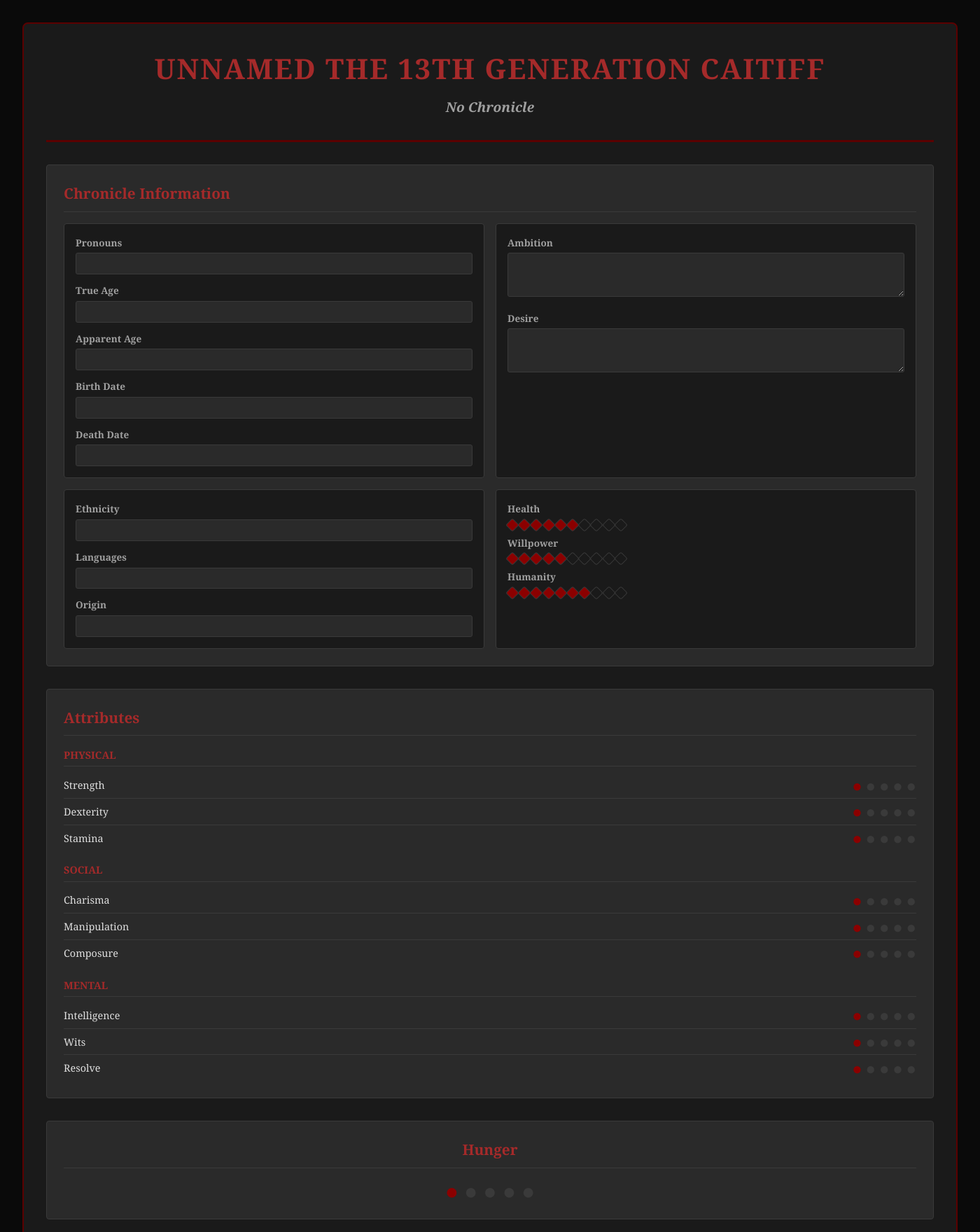
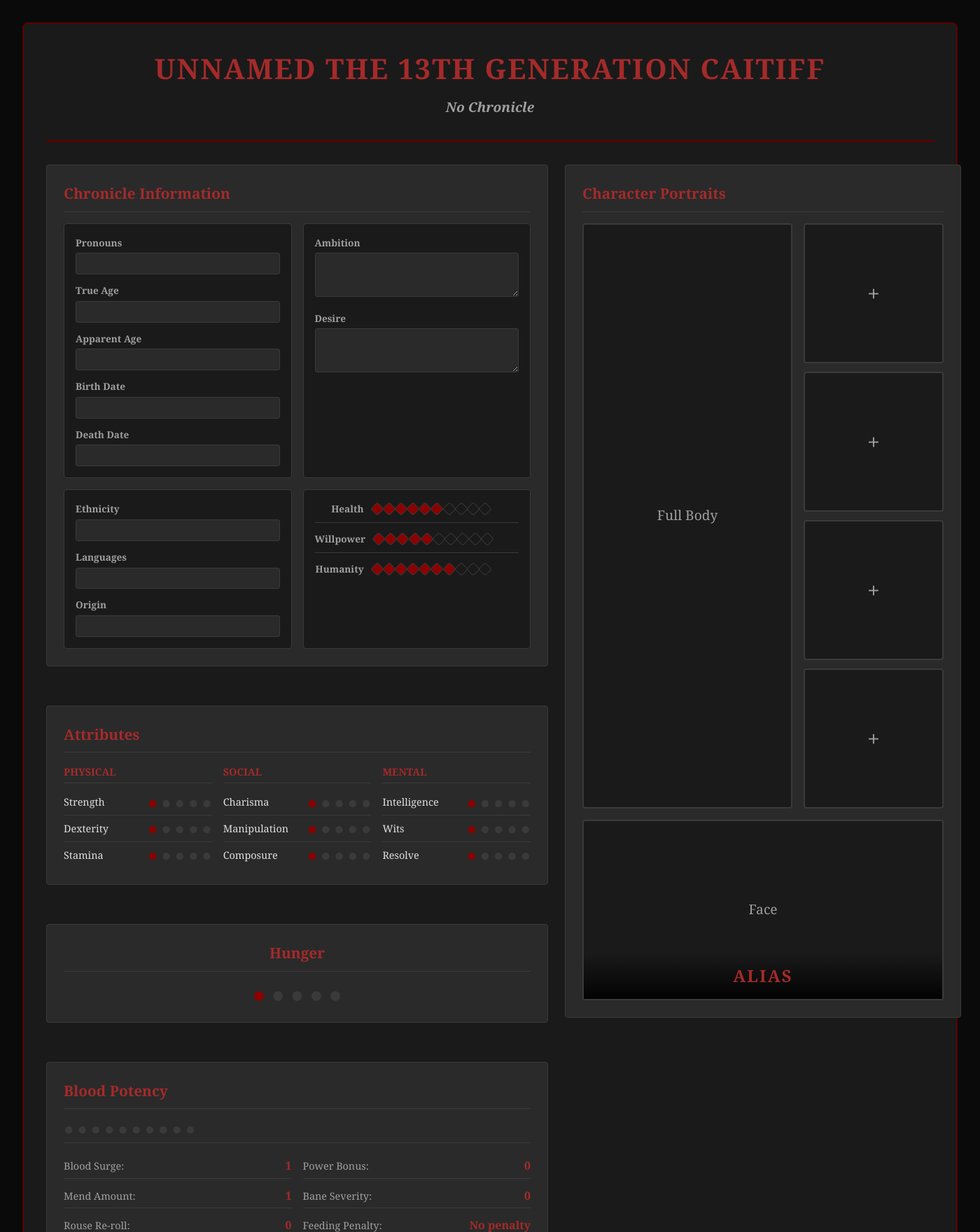
Before and after one commit to Mashbybot/wod-character-sheets, a FastAPI app: template templates/vtm/character_sheet.html in a window 1400 px wide. Shown: the part 84-1844 px from the top of the page at 70% size. Run offline with FastAPI, Linux system fonts and the light colour scheme; the template is opened without the code that fills it, so the values that code supplies are empty; parts of the project's set-up code (start-up, migrations or seed data) failed here and were passed over.

Commit message:
Phase 1 fixes

```diff
--- a/app/static/css/vtm-phase1.css
+++ b/app/static/css/vtm-phase1.css
@@ -23,6 +23,22 @@
     color: var(--text-gray);
     font-style: italic;
     margin-bottom: 0.5rem;
+}
+
+/* ===== 3-COLUMN GRID (MAIN STRUCTURE) ===== */
+.sheet-grid-three-column {
+    display: grid;
+    grid-template-columns: 1fr 1fr 1fr;
+    gap: 1.5rem;
+    margin-bottom: 2rem;
+}
+
+.column-one,
+.column-two,
+.column-three {
+    display: flex;
+    flex-direction: column;
+    gap: 1.5rem;
 }
 
 /* ===== 4-BOX CHRONICLE INFO GRID ===== */
@@ -71,25 +87,35 @@
 .trackers-compact {
     display: flex;
     flex-direction: column;
-    gap: 0.5rem;
+    gap: 0.75rem;
 }
 
 .tracker-row-compact {
     display: flex;
-    flex-direction: column;
-    gap: 0.3rem;
+    align-items: center;
+    gap: 0.75rem;
+    padding-bottom: 0.5rem;
+    border-bottom: 1px solid var(--border-color);
+}
+
+.tracker-row-compact:last-child {
+    border-bottom: none;
+    padding-bottom: 0;
 }
 
 .tracker-row-compact label {
     font-size: 0.85rem;
     color: var(--text-gray);
     font-weight: bold;
+    min-width: 70px;
+    text-align: right;
 }
 
 .box-tracker-small {
     display: flex;
     gap: 0.2rem;
     flex-wrap: wrap;
+    flex: 1;
 }
 
 .health-box.small,
@@ -181,10 +207,11 @@
     margin: 2rem 0;
 }
 
-/* ===== 6-BOX PORTRAIT GRID ===== */
-.portrait-six-box .portrait-grid {
+/* ===== 6-BOX PORTRAIT GRID (FIXED LAYOUT) ===== */
+.portrait-six-box .portrait-grid-fixed {
     display: grid;
-    grid-template-columns: 300px 1fr;
+    grid-template-columns: 300px 200px;
+    grid-template-rows: auto auto;
     gap: 1rem;
     min-height: 600px;
 }
@@ -208,31 +235,33 @@
     border-color: var(--vtm-red);
 }
 
+/* Body: Tall, left side, spans 2 rows */
 .portrait-body {
-    grid-row: 1 / 3;
-    min-height: 600px;
+    grid-column: 1;
+    grid-row: 1 / 2;
+    min-height: 400px;
 }
 
-.portrait-right-column {
+/* Hobby Stack: Right side, top, spans 1 row */
+.hobby-stack {
+    grid-column: 2;
+    grid-row: 1;
     display: flex;
     flex-direction: column;
-    gap: 1rem;
-}
-
-.hobby-grid {
-    display: grid;
-    grid-template-columns: 1fr 1fr;
     gap: 0.75rem;
 }
 
 .portrait-hobby {
     aspect-ratio: 1;
-    min-height: 120px;
+    min-height: 90px;
 }
 
+/* Face: Below body, left side */
 .portrait-face {
-    aspect-ratio: 1;
-    min-height: 280px;
+    grid-column: 1 / 3;
+    grid-row: 2;
+    aspect-ratio: 2;
+    min-height: 200px;
 }
 
 .portrait-placeholder,
@@ -396,6 +425,14 @@
 
 /* ===== RESPONSIVE ADJUSTMENTS ===== */
 @media (max-width: 1400px) {
+    .sheet-grid-three-column {
+        grid-template-columns: 1fr 1fr;
+    }
+
+    .column-three {
+        grid-column: 1 / 3;
+    }
+
     .identity-skills-split {
         grid-template-columns: 1fr;
     }
@@ -406,27 +443,48 @@
         text-align: center;
         margin: 1rem 0;
     }
-
-    .attributes-three-column {
-        grid-template-columns: 1fr;
-    }
 }
 
 @media (max-width: 1200px) {
+    .sheet-grid-three-column {
+        grid-template-columns: 1fr;
+    }
+
+    .column-three {
+        grid-column: 1;
+    }
+
     .four-box-grid {
         grid-template-columns: 1fr;
     }
 
-    .portrait-grid {
+    .portrait-grid-fixed {
         grid-template-columns: 1fr;
     }
 
     .portrait-body {
         grid-row: auto;
+        grid-column: 1;
         min-height: 400px;
     }
 
+    .hobby-stack {
+        grid-column: 1;
+        grid-row: auto;
+        flex-direction: row;
+        flex-wrap: wrap;
+    }
+
+    .portrait-face {
+        grid-column: 1;
+        grid-row: auto;
+    }
+
     .bp-two-column {
+        grid-template-columns: 1fr;
+    }
+
+    .attributes-three-column {
         grid-template-columns: 1fr;
     }
 }
@@ -434,10 +492,6 @@
 @media (max-width: 768px) {
     .character-title {
         font-size: 1.8rem;
-    }
-
-    .hobby-grid {
-        grid-template-columns: 1fr 1fr;
     }
 }
 
--- a/app/static/js/character-sheet.js
+++ b/app/static/js/character-sheet.js
@@ -110,6 +110,7 @@ function characterSheet(characterId) {
             willpower_superficial: 0,
             willpower_aggravated: 0,
             humanity_current: 7,
+            humanity_stained: 0,
 
             // Disciplines (5 slots)
             discipline_1_name: '',
@@ -422,7 +423,7 @@ function characterSheet(characterId) {
 
         getHumanityState(index) {
             const current = this.data.humanity_current || 7;
-            const stained = 0; // TODO: Add stain tracking if needed
+            const stained = this.data.humanity_stained || 0;
 
             if (index <= current - stained) return 'filled';
             if (index <= current) return 'stained';
@@ -430,7 +431,21 @@ function characterSheet(characterId) {
         },
 
         clickHumanity(index) {
-            this.data.humanity_current = index;
+            const current = this.data.humanity_current || 7;
+
+            if (index === current) {
+                // Clicking current humanity - decrease it
+                this.data.humanity_current = Math.max(index - 1, 0);
+            } else if (index < current) {
+                // Clicking below current - add stain
+                const stainedCount = current - index;
+                this.data.humanity_stained = stainedCount;
+            } else {
+                // Clicking above current - increase humanity
+                this.data.humanity_current = index;
+                this.data.humanity_stained = 0;
+            }
+
             this.autoSave();
         },
 
--- a/templates/vtm/character_sheet.html
+++ b/templates/vtm/character_sheet.html
@@ -24,11 +24,11 @@
         </div>
     </div>
 
-    <!-- 3-Column Grid Layout -->
-    <div class="sheet-grid-new">
+    <!-- 3-Column Grid Layout (ABOVE PAGE BREAK) -->
+    <div class="sheet-grid-three-column">
 
-        <!-- LEFT COLUMN -->
-        <div class="column-left-new">
+        <!-- COLUMN 1: Chronicle Info + Attributes + Hunger + Blood Potency -->
+        <div class="column-one">
 
             <!-- Chronicle Information - 4 Box Grid -->
             <section class="sheet-section chronicle-grid">
@@ -304,91 +304,17 @@
                 </div>
             </section>
 
-            <!-- VISUAL PAGE BREAK -->
-            <div class="page-break-divider"></div>
-
-            <!-- Touchstones -->
-            <section class="sheet-section">
-                <h2>Touchstones</h2>
-
-                <template x-for="(touchstone, index) in touchstones" :key="index">
-                    <div class="touchstone-entry">
-                        <div class="touchstone-header">
-                            <strong>Touchstone <span x-text="index + 1"></span></strong>
-                            <button type="button" @click="removeTouchstone(index)" class="btn-remove-small">×</button>
-                        </div>
-                        <div class="form-group">
-                            <label>Name</label>
-                            <input type="text" x-model="touchstone.name" @input.debounce.2s="autoSave()">
-                        </div>
-                        <div class="form-group">
-                            <label>Description</label>
-                            <textarea x-model="touchstone.description" @input.debounce.2s="autoSave()" rows="2"></textarea>
-                        </div>
-                        <div class="form-group">
-                            <label>Conviction</label>
-                            <textarea x-model="touchstone.conviction" @input.debounce.2s="autoSave()" rows="1"></textarea>
-                        </div>
-                    </div>
-                </template>
-
-                <button type="button"
-                        @click="addTouchstone()"
-                        x-show="touchstones.length < 3"
-                        class="btn-add">+ Add Touchstone</button>
-            </section>
-
-            <!-- History in Life -->
-            <section class="sheet-section">
-                <h2>History in Life</h2>
-                <textarea x-model="data.history_in_life"
-                          @input.debounce.2s="autoSave()"
-                          rows="8"
-                          placeholder="Character's mortal history..."></textarea>
-            </section>
-
-            <!-- After Death -->
-            <section class="sheet-section">
-                <h2>After Death</h2>
-                <textarea x-model="data.after_death"
-                          @input.debounce.2s="autoSave()"
-                          rows="8"
-                          placeholder="Character's unlife as a vampire..."></textarea>
-            </section>
-
-            <!-- Backgrounds, Merits & Flaws -->
-            <section class="sheet-section">
-                <h2>Backgrounds, Merits & Flaws</h2>
-
-                <template x-for="i in 6" :key="i">
-                    <div class="background-entry">
-                        <div class="form-group">
-                            <input type="text"
-                                   :x-model="`data.background_type_${i}`"
-                                   @input.debounce.2s="autoSave()"
-                                   :placeholder="`Type (e.g., Resources, Fame)`">
-                        </div>
-                        <div class="form-group">
-                            <textarea :x-model="`data.background_description_${i}`"
-                                      @input.debounce.2s="autoSave()"
-                                      rows="2"
-                                      placeholder="Description"></textarea>
-                        </div>
-                    </div>
-                </template>
-            </section>
-
         </div>
 
-        <!-- CENTER COLUMN -->
-        <div class="column-center-new">
+        <!-- COLUMN 2: Character Portraits -->
+        <div class="column-two">
 
             <!-- 6-Box Portrait Grid -->
             <section class="sheet-section portrait-six-box">
                 <h2>Character Portraits</h2>
 
-                <div class="portrait-grid">
-                    <!-- Body Portrait (tall, left) -->
+                <div class="portrait-grid-fixed">
+                    <!-- Left: Body (tall) -->
                     <div class="portrait-box portrait-body"
                          @dblclick="$refs.bodyInput.click()"
                          :style="data.portrait_body ? `background-image: url(${data.portrait_body})` : ''">
@@ -398,11 +324,10 @@
                     </div>
                     <input type="file" x-ref="bodyInput" @change="uploadPortrait($event, 'body')" accept="image/*" style="display: none;">
 
-                    <!-- Right side: 4 hobbies + face -->
-                    <div class="portrait-right-column">
-                        <!-- 4 Hobby Boxes -->
-                        <div class="hobby-grid">
+                    <!-- Right: 4 hobbies stacked vertically -->
+                    <div class="hobby-stack">
                         <template x-for="i in 4" :key="i">
+                            <div>
                                 <div class="portrait-box portrait-hobby"
                                      @dblclick="$refs[`hobby${i}Input`].click()"
                                      :style="data[`portrait_hobby_${i}`] ? `background-image: url(${data['portrait_hobby_' + i]})` : ''">
@@ -411,10 +336,11 @@
                                     </template>
                                 </div>
                                 <input type="file" :x-ref="`hobby${i}Input`" @change="uploadPortrait($event, `hobby_${i}`)" accept="image/*" style="display: none;">
+                            </div>
                         </template>
                     </div>
 
-                        <!-- Face Portrait (square, bottom) -->
+                    <!-- Bottom: Face (square, below body) -->
                     <div class="portrait-box portrait-face"
                          @dblclick="$refs.faceInput.click()"
                          :style="data.portrait_face ? `background-image: url(${data.portrait_face})` : ''">
@@ -432,24 +358,13 @@
                     </div>
                     <input type="file" x-ref="faceInput" @change="uploadPortrait($event, 'face')" accept="image/*" style="display: none;">
                 </div>
-                </div>
-            </section>
-
-            <!-- Notes -->
-            <section class="sheet-section">
-                <h2>Notes</h2>
-                <textarea x-model="data.notes"
-                          @input.debounce.2s="autoSave()"
-                          rows="12"
-                          placeholder="Additional notes..."></textarea>
             </section>
 
         </div>
 
-        <!-- RIGHT COLUMN -->
-        <div class="column-right-new">
+        <!-- COLUMN 3: Identity & Skills Split -->
+        <div class="column-three">
 
-            <!-- Identity & Skills Split (Above Page Break) -->
             <div class="identity-skills-split">
 
                 <!-- Identity (Left Sub-Column) -->
@@ -508,7 +423,6 @@
                             <label>Bane</label>
                             <select x-model="data.bane_type" @change="autoSave()">
                                 <option value="">Select Bane</option>
-                                <!-- Keep all your bane options here -->
                             </select>
                         </div>
 
@@ -521,14 +435,6 @@
                                 <option value="Harm">Harm</option>
                                 <option value="Paranoia">Paranoia</option>
                                 <option value="Perfectionism">Perfectionism</option>
-                                <option value="Cryptophilia">Cryptophilia</option>
-                                <option value="Judgment">Judgment</option>
-                                <option value="Cowardice">Cowardice</option>
-                                <option value="Rebellion">Rebellion</option>
-                                <option value="Temptation">Temptation</option>
-                                <option value="Obsession">Obsession</option>
-                                <option value="Greed">Greed</option>
-                                <option value="Transgression">Transgression</option>
                             </select>
                         </div>
                     </section>
@@ -539,7 +445,7 @@
                     <section class="sheet-section skills-clean-list">
                         <h2>Skills</h2>
 
-                        <!-- Physical Skills (no header, just space) -->
+                        <!-- Physical Skills -->
                         <template x-for="skill in ['athletics', 'brawl', 'craft', 'drive', 'firearms', 'larceny', 'melee', 'stealth', 'survival']" :key="skill">
                             <div class="skill-row-clean">
                                 <div>
@@ -635,7 +541,7 @@
                     </section>
                 </div>
 
-                <!-- Clan Symbol Overlay (positioned absolute) -->
+                <!-- Clan Symbol Overlay -->
                 <div class="clan-symbol-overlay" x-show="data.clan">
                     <img :src="`/static/images/clans/${data.clan}.png`"
                          :alt="data.clan + ' symbol'"
@@ -643,8 +549,108 @@
                 </div>
             </div>
 
+        </div>
+
+    </div>
+
     <!-- VISUAL PAGE BREAK -->
     <div class="page-break-divider"></div>
+
+    <!-- 3-Column Grid Layout (BELOW PAGE BREAK) -->
+    <div class="sheet-grid-three-column">
+
+        <!-- COLUMN 1: Touchstones + Backgrounds -->
+        <div class="column-one">
+
+            <!-- Touchstones -->
+            <section class="sheet-section">
+                <h2>Touchstones</h2>
+
+                <template x-for="(touchstone, index) in touchstones" :key="index">
+                    <div class="touchstone-entry">
+                        <div class="touchstone-header">
+                            <strong>Touchstone <span x-text="index + 1"></span></strong>
+                            <button type="button" @click="removeTouchstone(index)" class="btn-remove-small">×</button>
+                        </div>
+                        <div class="form-group">
+                            <label>Name</label>
+                            <input type="text" x-model="touchstone.name" @input.debounce.2s="autoSave()">
+                        </div>
+                        <div class="form-group">
+                            <label>Description</label>
+                            <textarea x-model="touchstone.description" @input.debounce.2s="autoSave()" rows="2"></textarea>
+                        </div>
+                        <div class="form-group">
+                            <label>Conviction</label>
+                            <textarea x-model="touchstone.conviction" @input.debounce.2s="autoSave()" rows="1"></textarea>
+                        </div>
+                    </div>
+                </template>
+
+                <button type="button"
+                        @click="addTouchstone()"
+                        x-show="touchstones.length < 3"
+                        class="btn-add">+ Add Touchstone</button>
+            </section>
+
+            <!-- Backgrounds, Merits & Flaws -->
+            <section class="sheet-section">
+                <h2>Backgrounds, Merits & Flaws</h2>
+
+                <template x-for="i in 6" :key="i">
+                    <div class="background-entry">
+                        <div class="form-group">
+                            <input type="text"
+                                   :x-model="`data.background_type_${i}`"
+                                   @input.debounce.2s="autoSave()"
+                                   :placeholder="`Type`">
+                        </div>
+                        <div class="form-group">
+                            <textarea :x-model="`data.background_description_${i}`"
+                                      @input.debounce.2s="autoSave()"
+                                      rows="2"
+                                      placeholder="Description"></textarea>
+                        </div>
+                    </div>
+                </template>
+            </section>
+
+        </div>
+
+        <!-- COLUMN 2: History in Life + After Death + Notes -->
+        <div class="column-two">
+
+            <!-- History in Life -->
+            <section class="sheet-section">
+                <h2>History in Life</h2>
+                <textarea x-model="data.history_in_life"
+                          @input.debounce.2s="autoSave()"
+                          rows="10"
+                          placeholder="Character's mortal history..."></textarea>
+            </section>
+
+            <!-- After Death -->
+            <section class="sheet-section">
+                <h2>After Death</h2>
+                <textarea x-model="data.after_death"
+                          @input.debounce.2s="autoSave()"
+                          rows="10"
+                          placeholder="Character's unlife as a vampire..."></textarea>
+            </section>
+
+            <!-- Notes -->
+            <section class="sheet-section">
+                <h2>Notes</h2>
+                <textarea x-model="data.notes"
+                          @input.debounce.2s="autoSave()"
+                          rows="6"
+                          placeholder="Additional notes..."></textarea>
+            </section>
+
+        </div>
+
+        <!-- COLUMN 3: Disciplines + Chronicle Tenets + XP -->
+        <div class="column-three">
 
             <!-- Disciplines -->
             <section class="sheet-section disciplines-section">
@@ -699,7 +705,7 @@
                 </template>
             </section>
 
-            <!-- Chronicle Tenets - 5 Inputs with Roman Numerals -->
+            <!-- Chronicle Tenets -->
             <section class="sheet-section chronicle-tenets-numbered">
                 <h2>Chronicle Tenets</h2>
 
@@ -727,7 +733,6 @@
                     <button type="button" class="btn-small" @click="spendXP()">Spend XP</button>
                 </div>
 
-                <!-- XP Log -->
                 <div class="xp-log" x-show="xpLog.length > 0">
                     <h3>XP Log</h3>
                     <div class="xp-log-entries">
```
Lines whose indentation alone changed are shown as unchanged.
